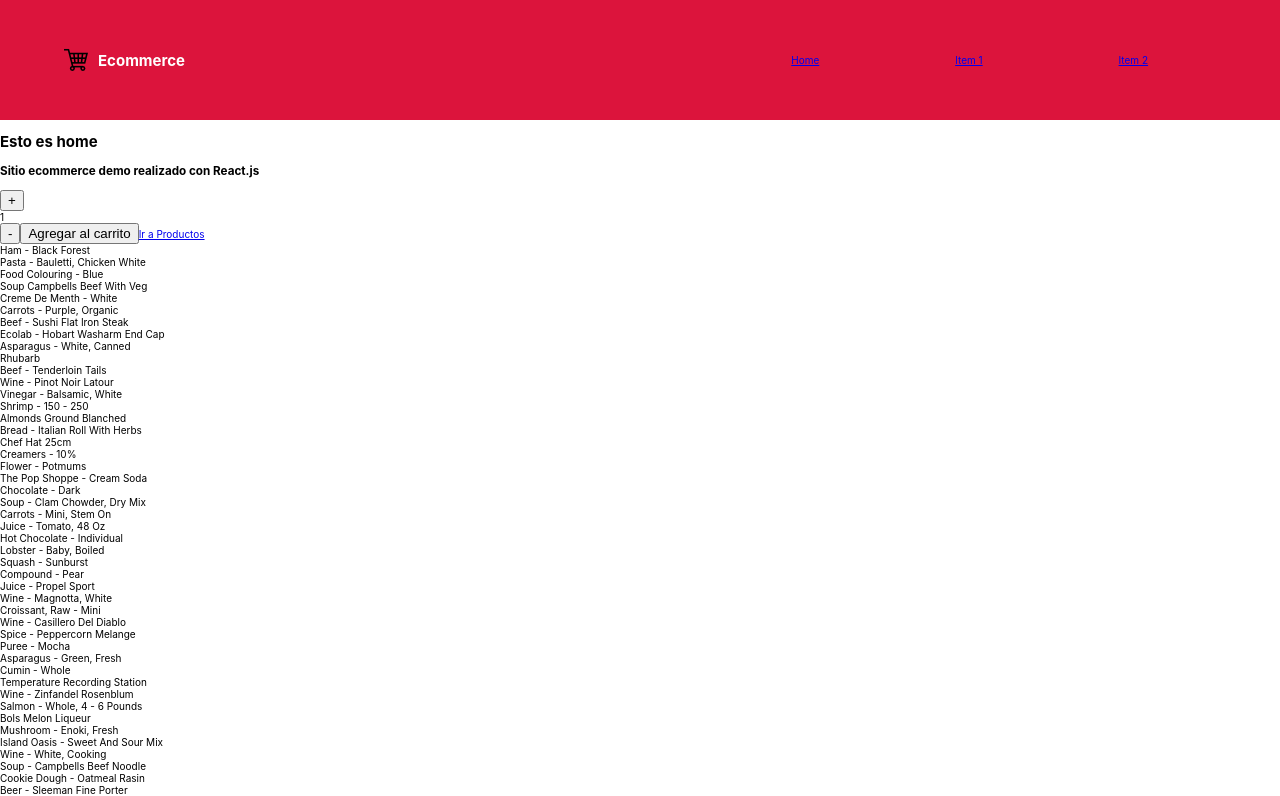
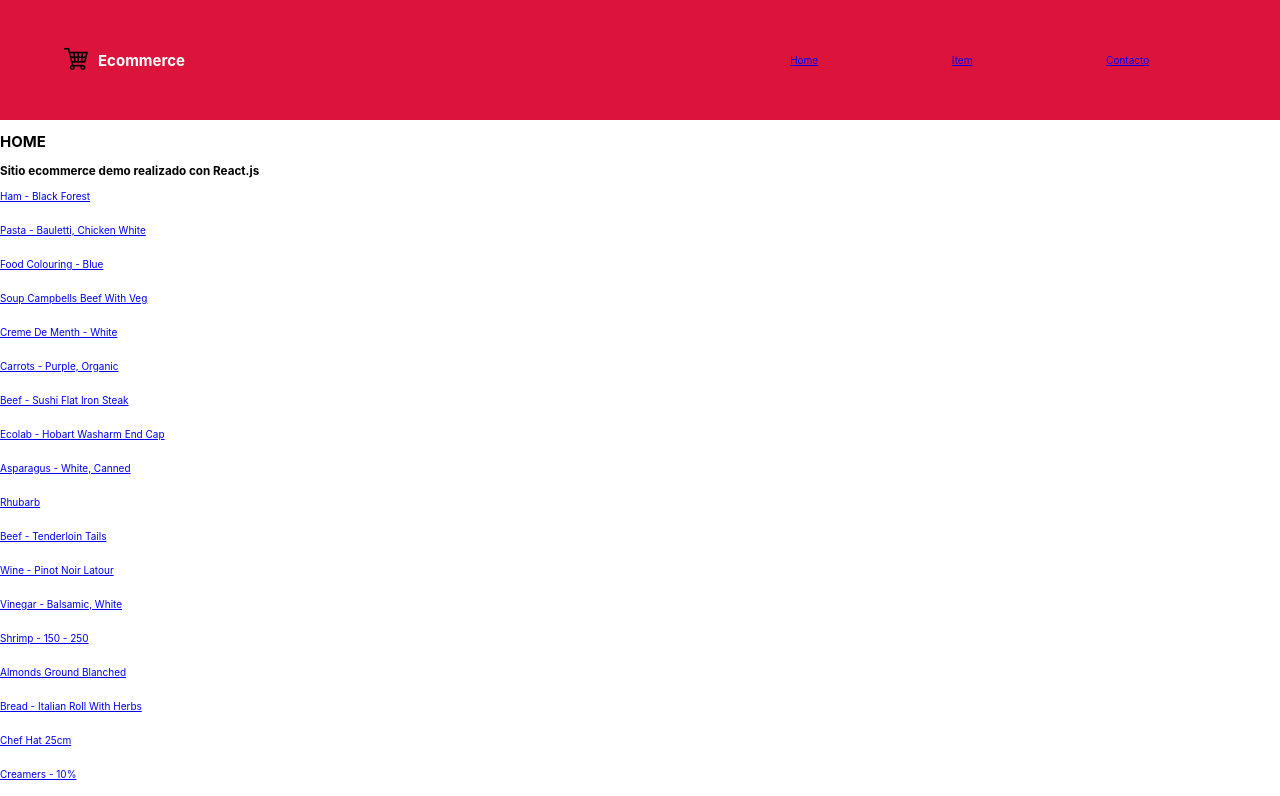
Before and after one commit to cgldev/ecommerce, a React (Create React App) app: page / in a window 1280 px wide. Shown: the top 796 px of the page. Built offline with nearby package versions, Linux system fonts and the light colour scheme.

Commit message:
organizacion de codigo

```diff
--- a/src/App.js
+++ b/src/App.js
@@ -1,19 +1,42 @@
 import "./App.css";
 import NavBar from "./components/NavBar/NavBar.js";
 import Home from "./components/Home/Home.js";
-import Productos from "./components/Productos.js";
+import Cart from "./components/Cart/Cart.js";
 import { BrowserRouter, Switch, Route } from "react-router-dom";
+import { useState, useEffect } from "react";
+import getProductsFromDDBB from "./components/DDBB.js";
+import ItemDetailContainer from "./components/ItemDetailContainer/ItemDetailContainer";
+import Contacto from "./components/Contacto/Contacto";
 
 function App() {
+  const [loading, setLoading] = useState(true);
+
+  const [products, setProducts] = useState([]);
+
+  useEffect(() => {
+    getProductsFromDDBB()
+      .then((result) => {
+        return JSON.parse(result);
+      })
+      .then((result) => {
+        setProducts(result);
+        setLoading(false);
+      });
+  }, []);
+
   return (
     <BrowserRouter>
       <NavBar />
       <Switch>
         <Route exact path="/">
-          <Home greeting="Esto es home" />
+          <Home products={products} loading={loading} />
         </Route>
-        <Route exact path="/productos:query">
-          <Productos />
+        <Route exact path="/detalle:id" component={ItemDetailContainer}></Route>
+        <Route exact path="/contacto">
+          <Contacto />
+        </Route>
+        <Route exact path="/cart">
+          <Cart />
         </Route>
       </Switch>
     </BrowserRouter>
--- /dev/null
+++ b/src/components/Cart/Cart.js
@@ -0,0 +1,7 @@
+export default function Cart() {
+  return (
+    <>
+      <h1>CART</h1>
+    </>
+  );
+}
--- a/src/components/CartIcon/CartIcon.js
+++ b/src/components/CartIcon/CartIcon.js
@@ -1,11 +1,14 @@
 import React from "react";
+import { Link } from "react-router-dom";
 import "./CartIcon.css";
 import Cart from "./shopping-cart.png";
 
 const CartIcon = () => {
   return (
     <>
-      <img className="cartIcon" src={Cart} alt="" />
+      <Link to={"/cart"}>
+        <img className="cartIcon" src={Cart} alt="" />
+      </Link>
     </>
   );
 };
--- /dev/null
+++ b/src/components/Contacto/Contacto.js
@@ -0,0 +1,7 @@
+export default function Contacto() {
+  return (
+    <>
+      <h1>CONTACTO</h1>
+    </>
+  );
+}
--- a/src/components/Home/Home.js
+++ b/src/components/Home/Home.js
@@ -1,41 +1,12 @@
 import React from "react";
-import { Link } from "react-router-dom";
-import { useState, useEffect } from "react";
 import "./Home.css";
-import ItemCount from "../ItemCount/ItemCount";
 import ItemList from "../ItemList/ItemList";
-import getProductsFromDDBB from "../DDBB";
 
-const Home = ({ greeting }) => {
-  const addToCart = (counter) => {
-    alert("Producto agregado cantidad " + counter);
-  };
-
-  const id = 2020;
-
-  const [loading, setLoading] = useState(true);
-
-  const [products, setProducts] = useState([]);
-
-  useEffect(() => {
-    getProductsFromDDBB()
-      .then((result) => {
-        return JSON.parse(result);
-      })
-      .then((result) => {
-        setProducts(result);
-        setLoading(false);
-      });
-  }, []);
-
+const Home = ({ products, loading }) => {
   return (
     <section className="hero">
-      <h2>{greeting}</h2>
+      <h2>HOME</h2>
       <h3>Sitio ecommerce demo realizado con React.js</h3>
-      <ItemCount initial={1} min={1} max={100} onAdd={addToCart} />
-      <a>
-        <Link to={"/productos" + id}>Ir a Productos </Link>
-      </a>
       {loading ? <h1>CARGANDO...</h1> : <ItemList products={products} />}
     </section>
   );
--- a/src/components/Item/Item.js
+++ b/src/components/Item/Item.js
@@ -1,7 +1,13 @@
+import { Link } from "react-router-dom";
+
 export default function Item({ products }) {
   return (
     <>
-      <div key={products.id}>{products.name}</div>
+      <div key={products.id}>
+        <Link to={"/detalle" + products.id}>{products.name}</Link>
+      </div>
+      <img src="" alt="" />
+      <p></p>
     </>
   );
 }
--- a/src/components/ItemDetail/ItemDetail.js
+++ b/src/components/ItemDetail/ItemDetail.js
@@ -0,0 +1,12 @@
+import ItemCount from "../ItemCount/ItemCount";
+export default function ItemDetail() {
+  const addToCart = (counter) => {
+    alert("Producto agregado cantidad " + counter);
+  };
+  return (
+    <>
+      <h1>Item Detail</h1>
+      <ItemCount initial={1} min={1} max={100} onAdd={addToCart} />
+    </>
+  );
+}
--- a/src/components/ItemDetailContainer/ItemDetailContainer.js
+++ b/src/components/ItemDetailContainer/ItemDetailContainer.js
@@ -0,0 +1,18 @@
+import { useState, useEffect } from "react";
+import getProductsFromDDBB from "../DDBB";
+import { useParams } from "react-router-dom";
+import ItemDetail from "../ItemDetail/ItemDetail";
+
+export default function ItemDetailContainer() {
+  /* falta llamar a funcion getProductById */
+  const { id } = useParams();
+
+  useEffect(() => {}, [id]);
+
+  return (
+    <>
+      <h1>Item Detail Container id={id}</h1>
+      <ItemDetail />
+    </>
+  );
+}
--- a/src/components/NavBar/NavBar.js
+++ b/src/components/NavBar/NavBar.js
@@ -1,8 +1,10 @@
 import React from "react";
+import { NavLink, Link } from "react-router-dom";
 import "./NavBar.css";
 import CartIcon from "../CartIcon/CartIcon.js";
 
 const NavBar = () => {
+  const id = 20;
   return (
     <header className="main-head">
       <nav>
@@ -10,13 +12,15 @@ const NavBar = () => {
         <h1 id="logo">Ecommerce</h1>
         <ul>
           <li>
-            <a href="#">Home</a>
+            <NavLink to={"/"} activeClassName="">
+              Home
+            </NavLink>
           </li>
           <li>
-            <a href="#">Item 1</a>
+            <Link to={"/"}>Item</Link>
           </li>
           <li>
-            <a href="#">Item 2</a>
+            <NavLink to={"/contacto"}>Contacto</NavLink>
           </li>
         </ul>
       </nav>
--- a/src/components/Productos.js
+++ /dev/null
@@ -1,11 +0,0 @@
-import { useParam, useParams } from "react-router-dom";
-
-export default function Productos() {
-  const { query } = useParams();
-
-  return (
-    <>
-      <h1>Componente Productos {query}</h1>
-    </>
-  );
-}
```
